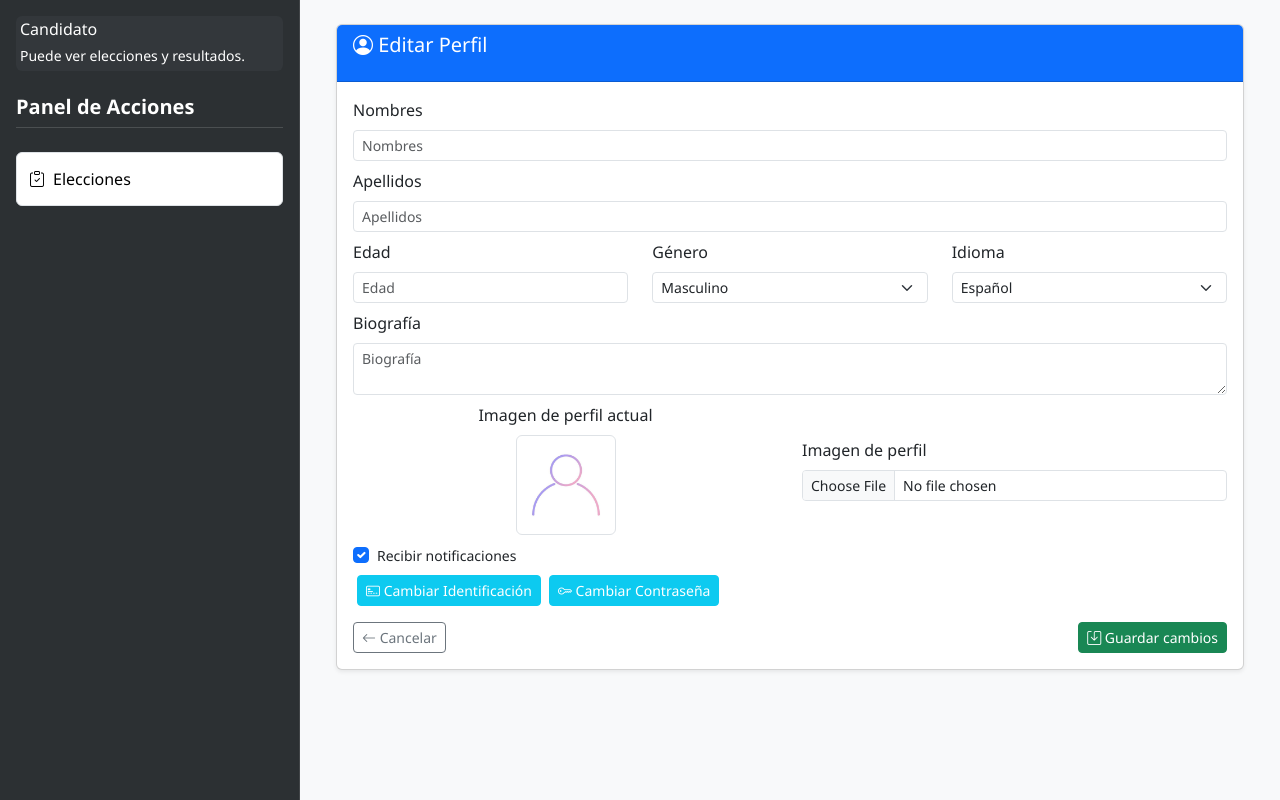
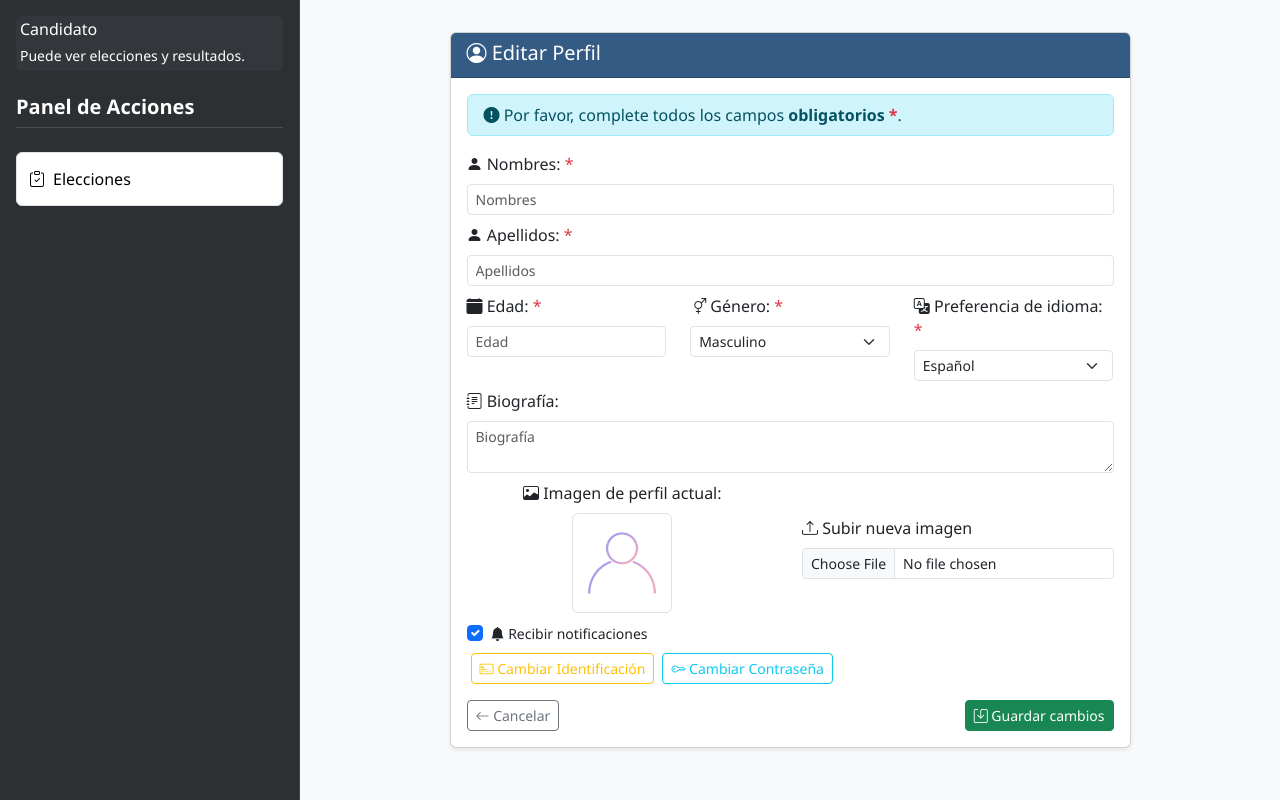
Before and after one commit to Zanyllect58/SeguridadWebVotacion, a Flask app: page /edit_profile in a window 1280 px wide. Shown: the part 69-869 px from the top of the page. Run offline with Flask 3, Linux system fonts and the light colour scheme; the visitor is signed in with stand-in values (Sample User, id 1); data comes from the database, SQL or seed files in the repository; some libraries are stand-ins or nearby versions.

Commit message:
Ajustes visuales

```diff
--- a/app.py
+++ b/app.py
@@ -3,6 +3,7 @@ import time
 from flask import Flask, render_template, request, redirect, url_for, flash, abort
 from flask_login import LoginManager, login_user, logout_user, login_required, current_user
 from flask_wtf.csrf import CSRFProtect
+from sqlalchemy.exc import IntegrityError
 import requests
 from werkzeug.utils import secure_filename
 from flask_reuploads import UploadSet, configure_uploads, IMAGES
@@ -925,6 +926,9 @@ def eliminar_candidatura(candidatura_id):
         db.session.delete(candidatura)
         db.session.commit()
         flash("Candidatura eliminada exitosamente.", "success")
+    except IntegrityError:
+        db.session.rollback()
+        flash("No se puede eliminar la candidatura porque tiene votos asociados.", "danger")
     except Exception as e:
         db.session.rollback()
         flash(f"Ocurrió un error al eliminar la candidatura: {str(e)}", "danger")
--- a/templates/dashboard.html
+++ b/templates/dashboard.html
@@ -523,7 +523,8 @@
       </nav>
 
       <main class=" flex-grow-1 p-4">
-        <!-- Alertas Flash -->
+        {% block content %}
+         <!-- Alertas Flash -->
         {% with messages = get_flashed_messages(with_categories=true) %} {% if
         messages %}
         <div
@@ -546,7 +547,7 @@
           </div>
           {% endfor %}
         </div>
-        {% endif %} {% endwith %} {% block content %}
+        {% endif %} {% endwith %}
         <!-- Aquí va el contenido principal -->
         {% endblock %}
       </main>
--- a/templates/edit_profile.html
+++ b/templates/edit_profile.html
@@ -1,12 +1,27 @@
 {% extends "dashboard.html" %}
+{% block title %}Editar Perfil{% endblock %}
+{% block styles %}
 
+<style>
+.bg-blue-translucent {
+    background-color: rgba(0, 51, 102, 0.8); /* Azul Bootstrap con 60% de opacidad */
+    backdrop-filter: blur(2px); /* Difumina el fondo si se quiere más efecto */
+}
+</style>
+{% endblock %}
 {% block content %}
-<div class="container mt-0 d-flex justify-content-center">
-    <div class="card shadow-sm col-lg-12">
-        <div class="card-header bg-primary text-white py-2">
-            <h5 class="mb-3"><i class="bi bi-person-circle"></i> Editar Perfil</h5>
+<div class="container mt-2 d-flex justify-content-center">
+    <div class="card w-75 mx-auto shadow-sm col-lg-12">
+        <div class="card-header bg-blue-translucent text-white py-2">
+            <h5 class="mb-1"><i class="bi bi-person-circle"></i> Editar Perfil</h5>
         </div>
         <div class="card-body p-3">
+
+            <!-- Mensaje campos obligatorios -->
+            <div class="alert alert-info py-2" role="alert">
+                <i class="bi bi-exclamation-circle-fill"></i>
+                Por favor, complete todos los campos <strong>obligatorios <span class="text-danger">*</span></strong>.
+            </div>
 
             <!-- Mensajes flash -->
             {% with messages = get_flashed_messages(with_categories=true) %}
@@ -26,7 +41,9 @@
                 {{ form.hidden_tag() }}
 
                 <div class="mb-2">
-                    {{ form.nombres.label(class="form-label") }}
+                    <label for="{{ form.nombres.id }}" class="form-label">
+                        <i class="bi bi-person-fill"></i> Nombres: <span class="text-danger">*</span>
+                    </label>
                     {{ form.nombres(class="form-control form-control-sm", placeholder="Nombres") }}
                     {% for error in form.nombres.errors %}
                         <div class="text-danger small">{{ error }}</div>
@@ -34,7 +51,9 @@
                 </div>
 
                 <div class="mb-2">
-                    {{ form.apellidos.label(class="form-label") }}
+                    <label for="{{ form.apellidos.id }}" class="form-label">
+                        <i class="bi bi-person-fill"></i> Apellidos: <span class="text-danger">*</span>
+                    </label>
                     {{ form.apellidos(class="form-control form-control-sm", placeholder="Apellidos") }}
                     {% for error in form.apellidos.errors %}
                         <div class="text-danger small">{{ error }}</div>
@@ -43,21 +62,27 @@
 
                 <div class="row">
                     <div class="col-4 mb-2">
-                        {{ form.edad.label(class="form-label") }}
+                        <label for="{{ form.edad.id }}" class="form-label">
+                            <i class="bi bi-calendar-fill"></i> Edad: <span class="text-danger">*</span>
+                        </label>
                         {{ form.edad(class="form-control form-control-sm", placeholder="Edad") }}
                         {% for error in form.edad.errors %}
                             <div class="text-danger small">{{ error }}</div>
                         {% endfor %}
                     </div>
                     <div class="col-4 mb-2">
-                        {{ form.genero.label(class="form-label") }}
+                        <label for="{{ form.genero.id }}" class="form-label">
+                            <i class="bi bi-gender-ambiguous"></i> Género: <span class="text-danger">*</span>
+                        </label>
                         {{ form.genero(class="form-select form-select-sm") }}
                         {% for error in form.genero.errors %}
                             <div class="text-danger small">{{ error }}</div>
                         {% endfor %}
                     </div>
                     <div class="col-4 mb-2">
-                        {{ form.language_preference.label(class="form-label") }}
+                        <label for="{{ form.language_preference.id }}" class="form-label">
+                            <i class="bi bi-translate"></i> Preferencia de idioma: <span class="text-danger">*</span>
+                        </label>
                         {{ form.language_preference(class="form-select form-select-sm") }}
                         {% for error in form.language_preference.errors %}
                             <div class="text-danger small">{{ error }}</div>
@@ -66,7 +91,9 @@
                 </div>
 
                 <div class="mb-2">
-                    {{ form.bio.label(class="form-label") }}
+                    <label for="{{ form.bio.id }}" class="form-label">
+                        <i class="bi bi-journal-text"></i> Biografía:
+                    </label>
                     {{ form.bio(class="form-control form-control-sm", rows="2", placeholder="Biografía") }}
                     {% for error in form.bio.errors %}
                         <div class="text-danger small">{{ error }}</div>
@@ -76,7 +103,9 @@
                 <!-- Imagen actual y campo nuevo uno al lado del otro -->
                 <div class="row mb-2 align-items-center">
                     <div class="col-md-6 text-center">
-                        <label class="form-label">Imagen de perfil actual</label><br>
+                        <label class="form-label">
+                            <i class="bi bi-image"></i> Imagen de perfil actual:
+                        </label><br>
                         <img id="preview-img"
                              src="{{ url_for('uploaded_file', filename=current_user.profile.profile_picture if current_user.profile.profile_picture else 'default.jpg') }}"
                              alt="Imagen de perfil"
@@ -85,7 +114,9 @@
                     </div>
 
                     <div class="col-md-6">
-                        {{ form.profile_picture.label(class="form-label") }}
+                        <label for="{{ form.profile_picture.id }}" class="form-label">
+                            <i class="bi bi-upload"></i> Subir nueva imagen
+                        </label>
                         {{ form.profile_picture(class="form-control form-control-sm", id="profile-picture-input") }}
                         {% for error in form.profile_picture.errors %}
                             <div class="text-danger small">{{ error }}</div>
@@ -95,24 +126,27 @@
 
                 <div class="form-check mb-2">
                     {{ form.notifications_enabled(class="form-check-input", id="notifications_enabled") }}
-                    <label class="form-check-label small" for="notifications_enabled">Recibir notificaciones</label>
+                    <label class="form-check-label small" for="notifications_enabled">
+                        <i class="bi bi-bell-fill"></i> Recibir notificaciones
+                    </label>
                 </div>
 
                 <!-- Botones adicionales -->
                 <div class="d-flex justify-content-start mb-3">
                     <button
                         type="button"
-                        class="btn btn-info text-white btn-sm mx-1"
+                        class="btn btn-outline-warning btn-sm mx-1"
                         onclick="window.location.href='{{ url_for('edit_identificacion') }}'">
                         <i class="bi bi-credit-card-2-front"></i> Cambiar Identificación
                     </button>
                     <button
                         type="button"
-                        class="btn btn-info text-white btn-sm mx-1"
+                        class="btn btn-outline-info btn-sm mx-1"
                         onclick="window.location.href='{{ url_for('change_password') }}'">
                         <i class="bi bi-key"></i> Cambiar Contraseña
                     </button>
                 </div>
+
 
                 <div class="d-flex justify-content-between">
                     <a href="{{ url_for('dashboard') }}" class="btn btn-outline-secondary btn-sm">
--- a/templates/login.html
+++ b/templates/login.html
@@ -194,7 +194,7 @@
   {% include 'navbar.html' %}
 
   <main>
-    <div class="login-container">
+    <div class="login-container mt-2">
       <div class="login-header">
         <h1>Iniciar Sesión</h1>
         <p>Ingresa tus credenciales para acceder a tu cuenta</p>
```
Also changed, not shown: templates/crear_eleccion.html (+29 -8 lines), templates/gestionar_candidatos.html (+149 -52 lines).
